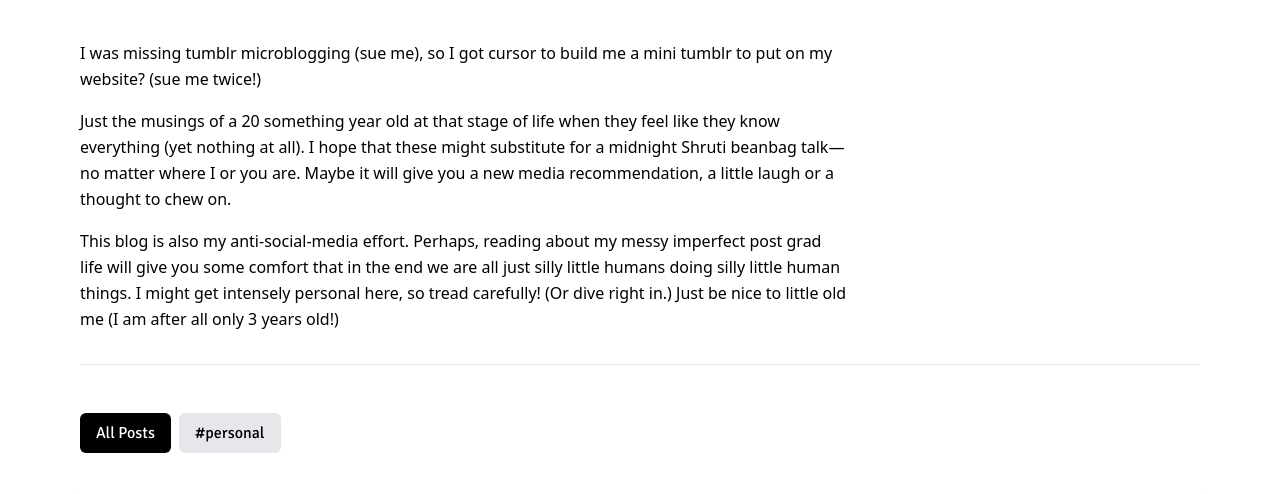
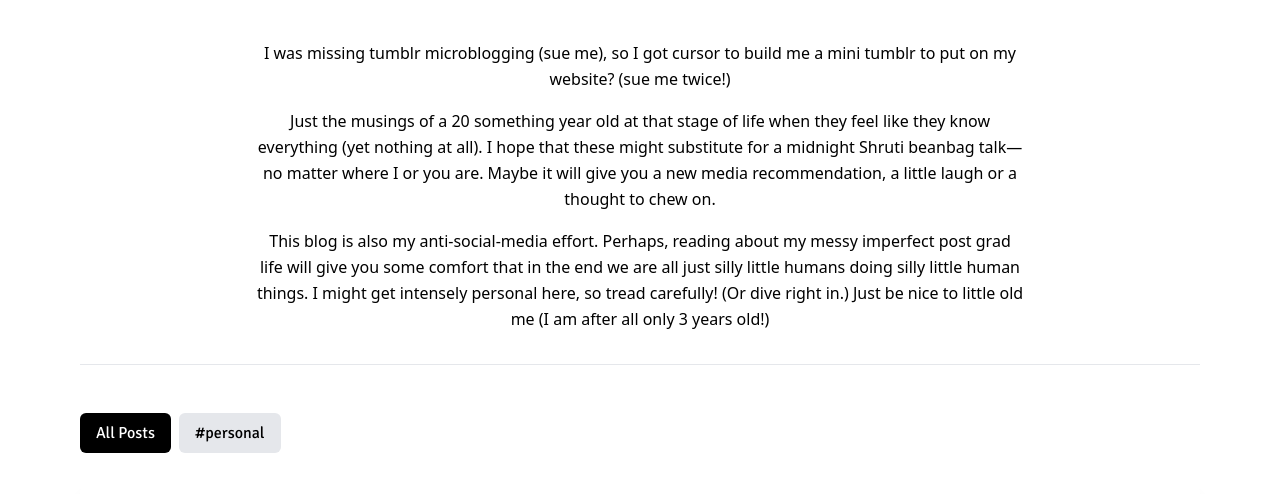
Before and after one commit to shrutigarg914/shrutigarg914.github.io, a plain HTML site: page dist/blog.html in a window 1280 px wide. Shown: the part 76-570 px from the top of the page. Drawn offline with nearby package versions, Linux system fonts and the light colour scheme.

Commit message:
centering blog intro

```diff
--- a/dist/blog.html
+++ b/dist/blog.html
@@ -229,7 +229,7 @@
     <div class="mt-10">
       <!-- Blog Intro -->
       <div class="mb-12 pb-8 border-b border-gray-200 dark:border-gray-700">
-        <div class="max-w-3xl">
+        <div class="max-w-3xl mx-auto text-center">
           <p class="mb-4 leading-relaxed">
             I was missing tumblr microblogging (sue me), so I got cursor to build me a mini tumblr to put on my website? (sue me twice!)
           </p>
```
